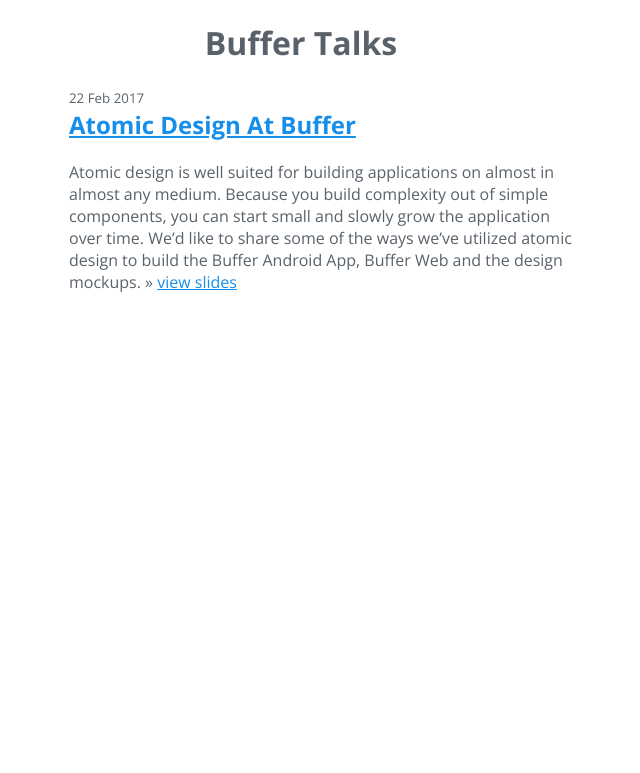
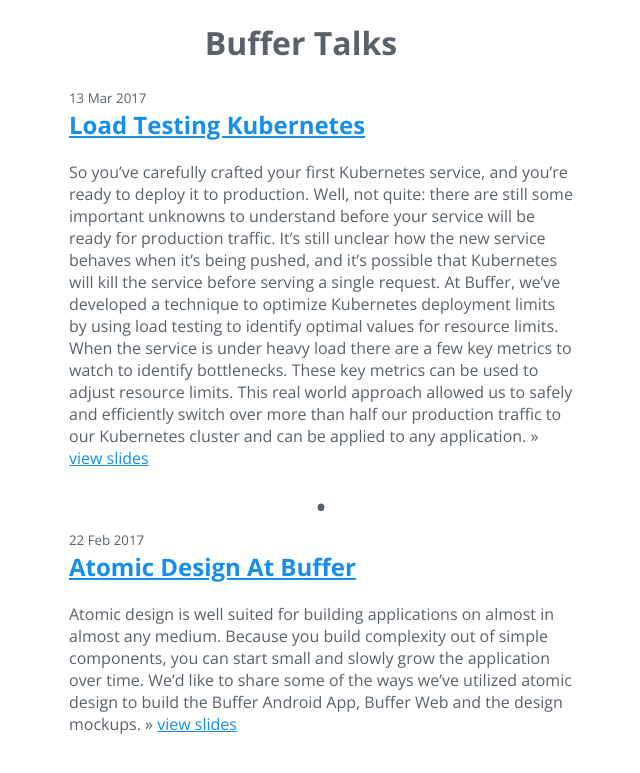
Before and after one commit to bufferapp/buffer-talks, a Jekyll site: the page built from index.html, in a window 1280 px wide. Shown: the top 773 px of the page, without its empty margins (339-979 px from the left). Built offline with Jekyll 4.4.1, drawn with Linux system fonts in a browser that asks for light colours.

Commit message:
Fix notes

```diff
--- a/_layouts/base.html
+++ b/_layouts/base.html
@@ -37,9 +37,16 @@
         margin-top: 0;
       }
 
+      .divider {
+        text-align: center;
+        font-size: 2rem;
+      }
+
       /* remark */
 
-      .remark-slide-content ul {
+      .remark-slide-content ul,
+      .remark-notes ul,
+      .remark-notes-preview-area ul {
         list-style: inherit;
       }
 
--- /dev/null
+++ b/_posts/2017-03-13-optimize-cluster-resource-allocation.md
@@ -0,0 +1,7 @@
+---
+layout: slides
+title: Load Testing Kubernetes
+slides: optimize-cluster-resource-allocation.md
+---
+
+So you've carefully crafted your first Kubernetes service, and you're ready to deploy it to production. Well, not quite: there are still some important unknowns to understand before your service will be ready for production traffic. It's still unclear how the new service behaves when it's being pushed, and it's possible that Kubernetes will kill the service before serving a single request. At Buffer, we've developed a technique to optimize Kubernetes deployment limits by using load testing to identify optimal values for resource limits. When the service is under heavy load there are a few key metrics to watch to identify bottlenecks. These key metrics can be used to adjust resource limits. This real world approach allowed us to safely and efficiently switch over more than half our production traffic to our Kubernetes cluster and can be applied to any application.
```
Also changed, not shown: _drafts/optimize-cluster-resource-allocation.md (deleted, +0 -7 lines).
